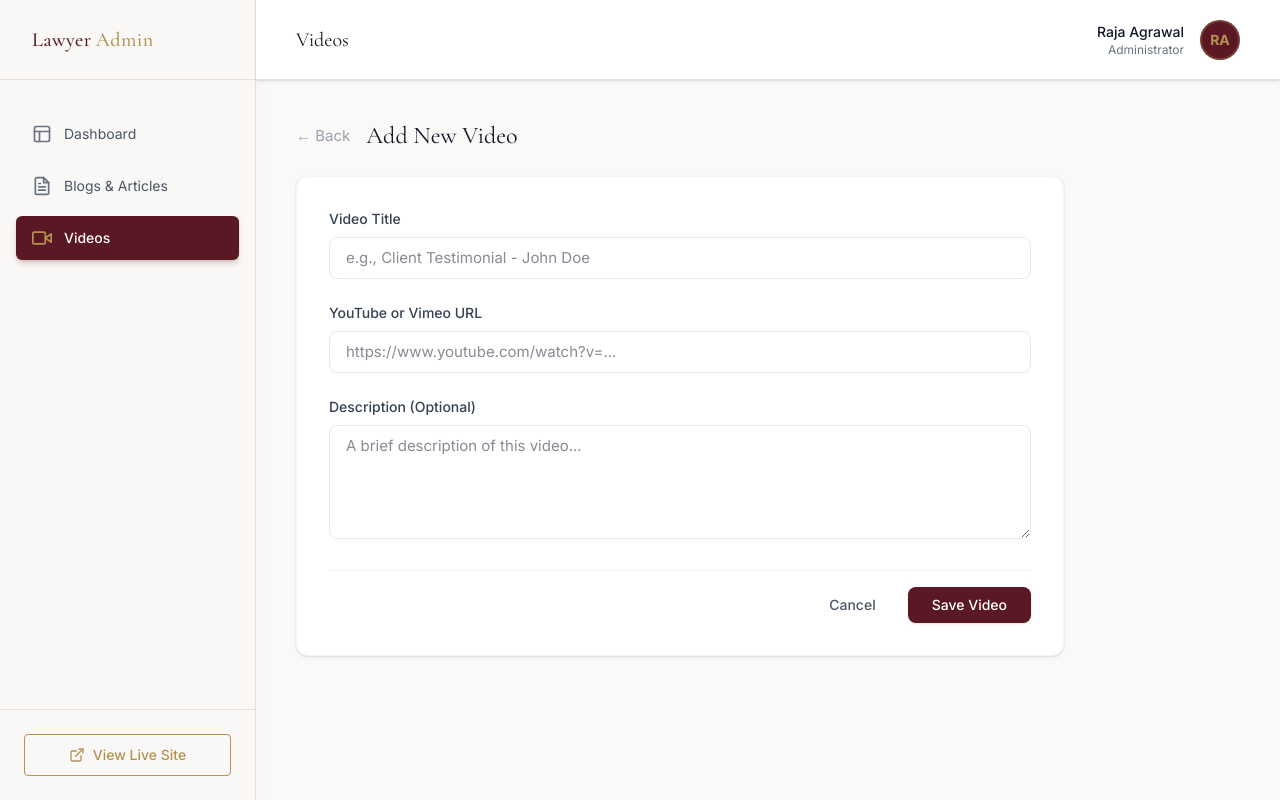
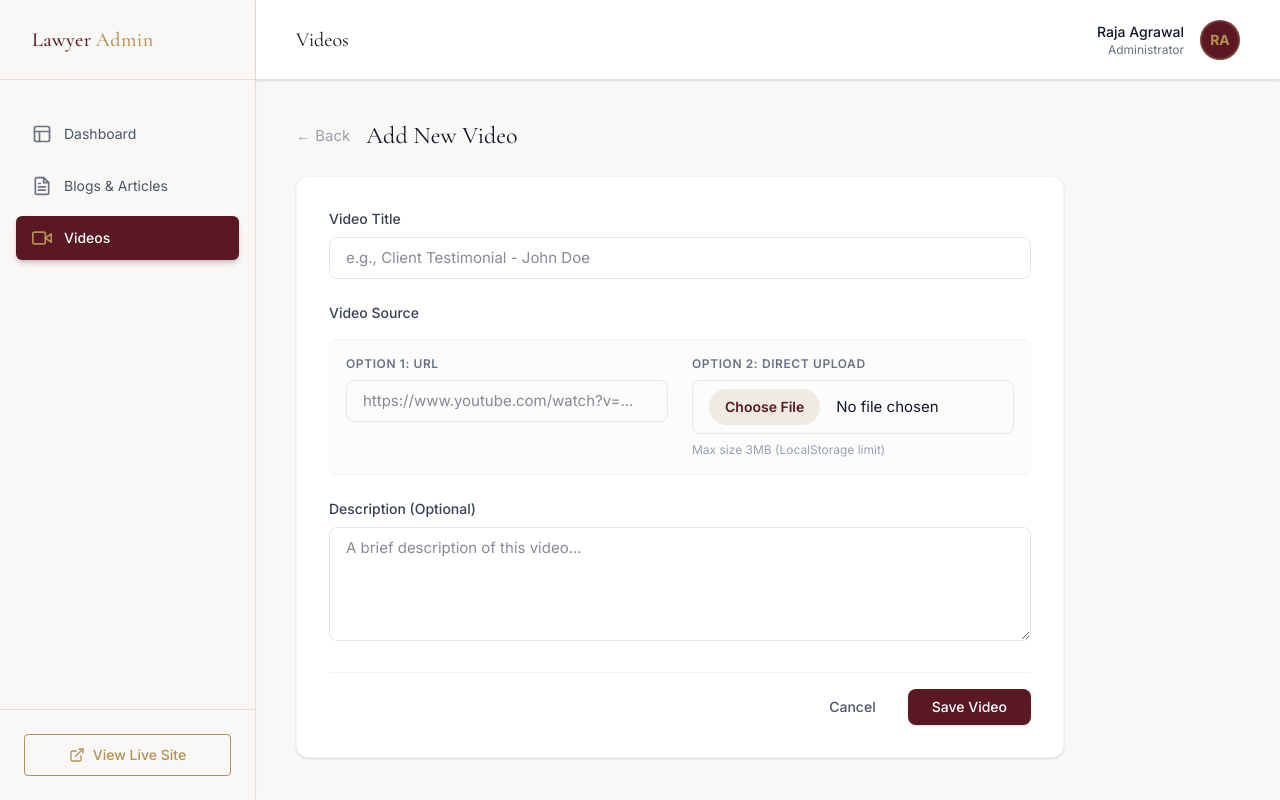
Before and after one commit to Rahul2749/LawyerWebsite, a Next.js app: page /admin-lawyersite/videos/create in a window 1280 px wide. Built offline with nearby package versions, Linux system fonts and the light colour scheme.

Commit message:
Allow direct local video uploads alongside YouTube/Vimeo URLs in Admin Panel

```diff
--- a/src/app/admin-lawyersite/videos/create/page.tsx
+++ b/src/app/admin-lawyersite/videos/create/page.tsx
@@ -11,6 +11,26 @@ export default function CreateVideo() {
     url: "",
     description: "",
   });
+  const [isUploading, setIsUploading] = useState(false);
+
+  const handleVideoUpload = (e: React.ChangeEvent<HTMLInputElement>) => {
+    const file = e.target.files?.[0];
+    if (file) {
+      // Check if file is too large for localStorage (e.g., > 3MB)
+      if (file.size > 3 * 1024 * 1024) {
+        alert("File is too large for local storage mode. Please keep it under 3MB or use a YouTube link.");
+        return;
+      }
+
+      setIsUploading(true);
+      const reader = new FileReader();
+      reader.onloadend = () => {
+        setFormData({ ...formData, url: reader.result as string });
+        setIsUploading(false);
+      };
+      reader.readAsDataURL(file);
+    }
+  };
 
   const handleSubmit = (e: React.FormEvent) => {
     e.preventDefault();
@@ -48,16 +68,51 @@ export default function CreateVideo() {
           />
         </div>
 
+        <div className="space-y-4">
+          <label className="block text-sm font-medium text-gray-700">Video Source</label>
+
+          <div className="grid grid-cols-1 md:grid-cols-2 gap-6 p-4 border border-gray-100 rounded-lg bg-gray-50/50">
+            {/* Option 1: URL */}
             <div className="space-y-2">
-          <label className="block text-sm font-medium text-gray-700">YouTube or Vimeo URL</label>
+              <label className="block text-xs font-semibold text-gray-500 uppercase tracking-wider">Option 1: URL</label>
               <input
                 type="url"
-            required
-            value={formData.url}
+                value={formData.url && !formData.url.startsWith('data:') ? formData.url : ""}
                 onChange={(e) => setFormData({...formData, url: e.target.value})}
                 className="w-full px-4 py-2 border border-gray-200 rounded-lg focus:outline-none focus:ring-2 focus:ring-[#5A1824]/20 focus:border-[#5A1824] transition-all"
                 placeholder="https://www.youtube.com/watch?v=..."
               />
+            </div>
+
+            {/* Option 2: Upload */}
+            <div className="space-y-2">
+              <label className="block text-xs font-semibold text-gray-500 uppercase tracking-wider">Option 2: Direct Upload</label>
+              <input
+                type="file"
+                accept="video/*"
+                onChange={handleVideoUpload}
+                className="w-full px-4 py-2 border border-gray-200 rounded-lg focus:outline-none focus:ring-2 focus:ring-[#5A1824]/20 focus:border-[#5A1824] transition-all file:mr-4 file:py-2 file:px-4 file:rounded-full file:border-0 file:text-sm file:font-semibold file:bg-[#F0EBE1] file:text-[#5A1824] hover:file:bg-[#E6E1D6] cursor-pointer"
+              />
+              <p className="text-xs text-gray-400">Max size 3MB (LocalStorage limit)</p>
+            </div>
+          </div>
+
+          {(formData.url || isUploading) && (
+            <div className="mt-4 p-4 border border-gray-100 rounded-lg">
+              <h4 className="text-sm font-medium text-gray-700 mb-2">Video Preview</h4>
+              {isUploading ? (
+                <div className="h-32 flex items-center justify-center bg-gray-100 rounded-lg text-sm text-gray-500">
+                  Processing video...
+                </div>
+              ) : formData.url.startsWith('data:') ? (
+                <video src={formData.url} controls className="w-full max-h-[300px] rounded-lg bg-black" />
+              ) : (
+                <div className="h-32 flex items-center justify-center bg-gray-100 rounded-lg text-sm text-gray-500">
+                  External video link set: {formData.url.substring(0, 50)}...
+                </div>
+              )}
+            </div>
+          )}
         </div>
 
         <div className="space-y-2">
```
Lines whose indentation alone changed are shown as unchanged.
